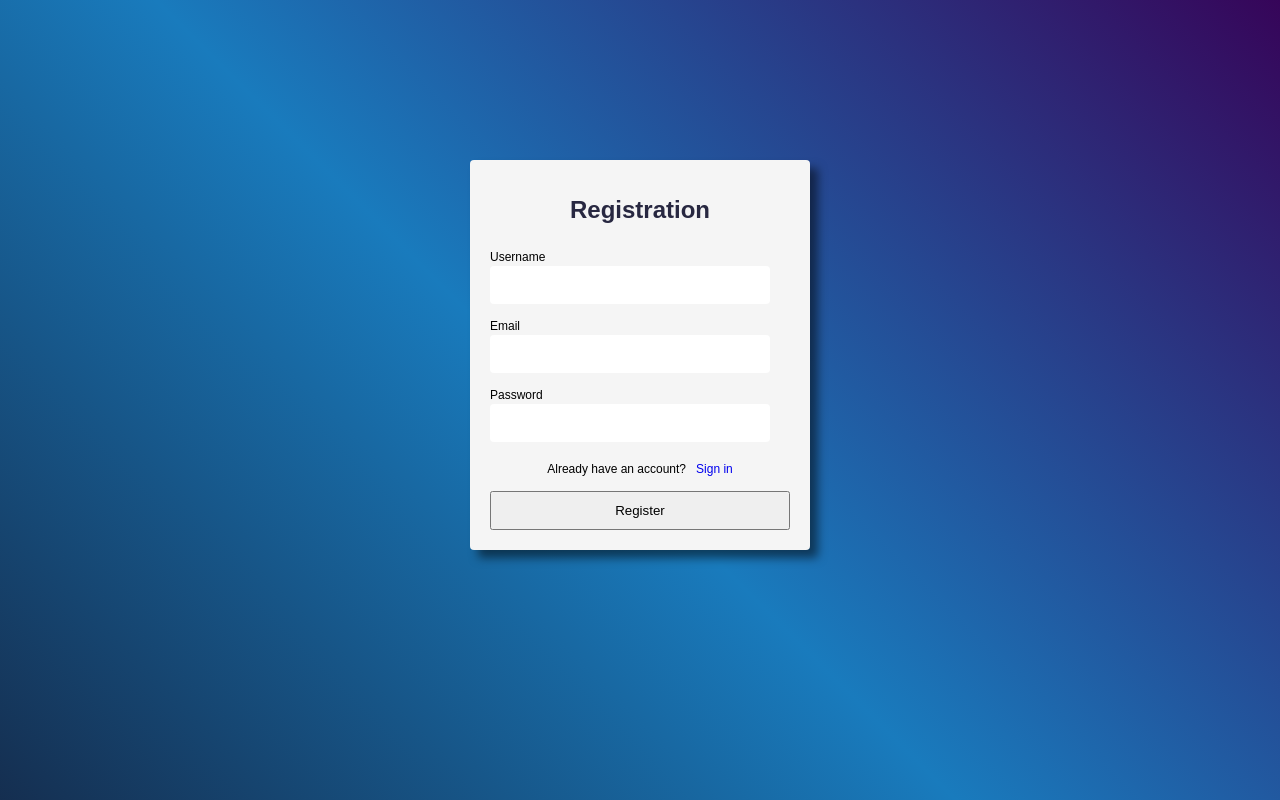
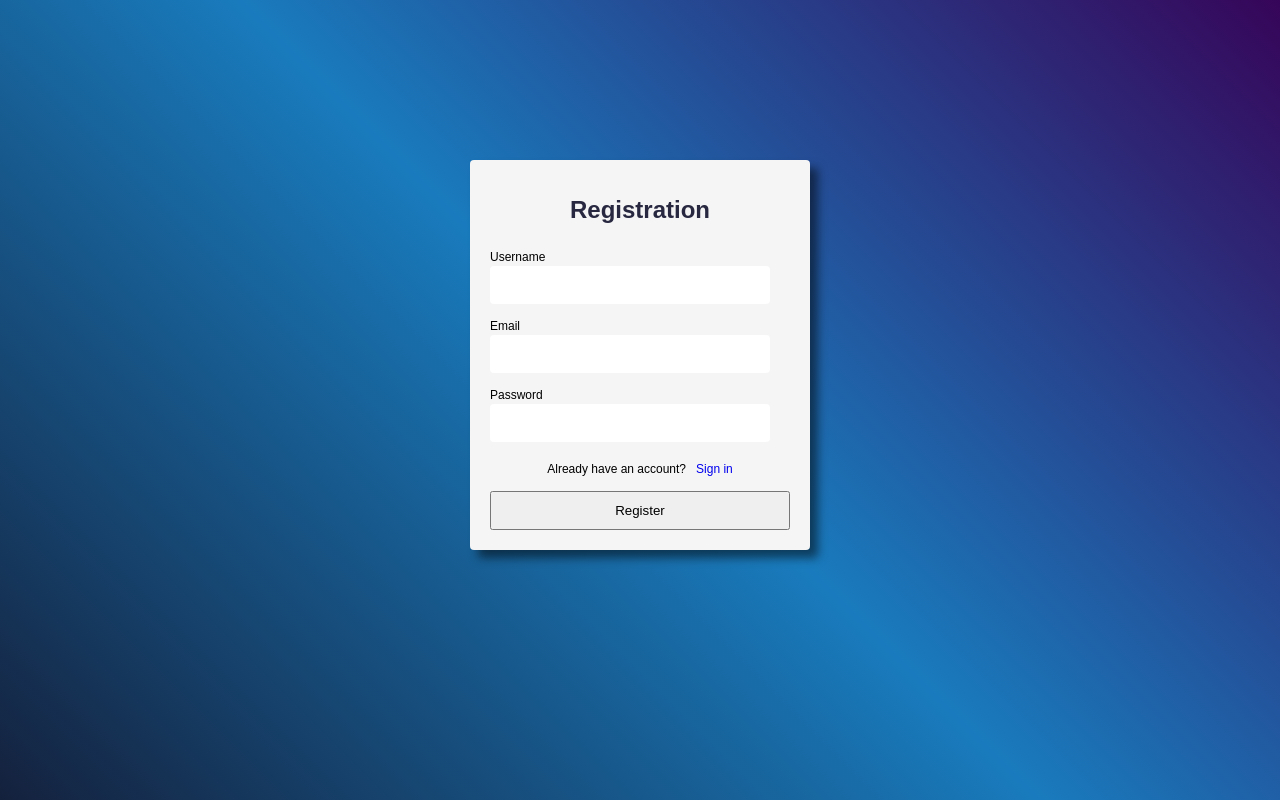
Before and after one commit to teemueka/Student-restaurant-project, a website with bundled scripts: page restaurant app/login/login.html in a window 1280 px wide. Shown: the top 800 px of the page. Built offline with nearby package versions, Linux system fonts and the light colour scheme.

Commit message:
reduce the background image to fit the screen

```diff
--- a/restaurant app/login/login.css
+++ b/restaurant app/login/login.css
@@ -1,7 +1,13 @@
 body {
+  background-image: linear-gradient(45deg, #14213dff, #197bbdff, #360559);
+  min-height: 100vh;
+  height: 100%;
+  width: 100%;
   font-family: sans-serif;
-  background-image: linear-gradient(45deg, #14213dff, #197bbdff, #360559);
-  height: 100vh;
+  margin: 0;
+  padding: 0;
+  background-attachment: fixed;
+  background-size: cover;
 }
 
 #form {
--- a/restaurant app/mainApp/main.css
+++ b/restaurant app/mainApp/main.css
@@ -4,12 +4,17 @@
 --silver: #c2b8b2ff;
 --honolulu-blue: #197bbdff; */
 
+/*TODO: CSS STYLING BASED ON CURRENT USER SCREEN SIZE */
 body {
   background-image: linear-gradient(45deg, #14213dff, #197bbdff, #360559);
-  height: 200vh;
+  min-height: 100vh;
+  height: 100%;
+  width: 100%;
   font-family: sans-serif;
   margin: 0;
   padding: 0;
+  background-attachment: fixed;
+  background-size: cover;
 }
 
 #banner {
--- a/restaurant app/profile/profile.css
+++ b/restaurant app/profile/profile.css
@@ -6,10 +6,14 @@
 
 body {
   background-image: linear-gradient(45deg, #14213dff, #197bbdff, #360559);
-  height: 200vh;
+  min-height: 100vh;
+  height: 100%;
+  width: 100%;
   font-family: sans-serif;
   margin: 0;
   padding: 0;
+  background-attachment: fixed;
+  background-size: cover;
 }
 
 #banner {
```
